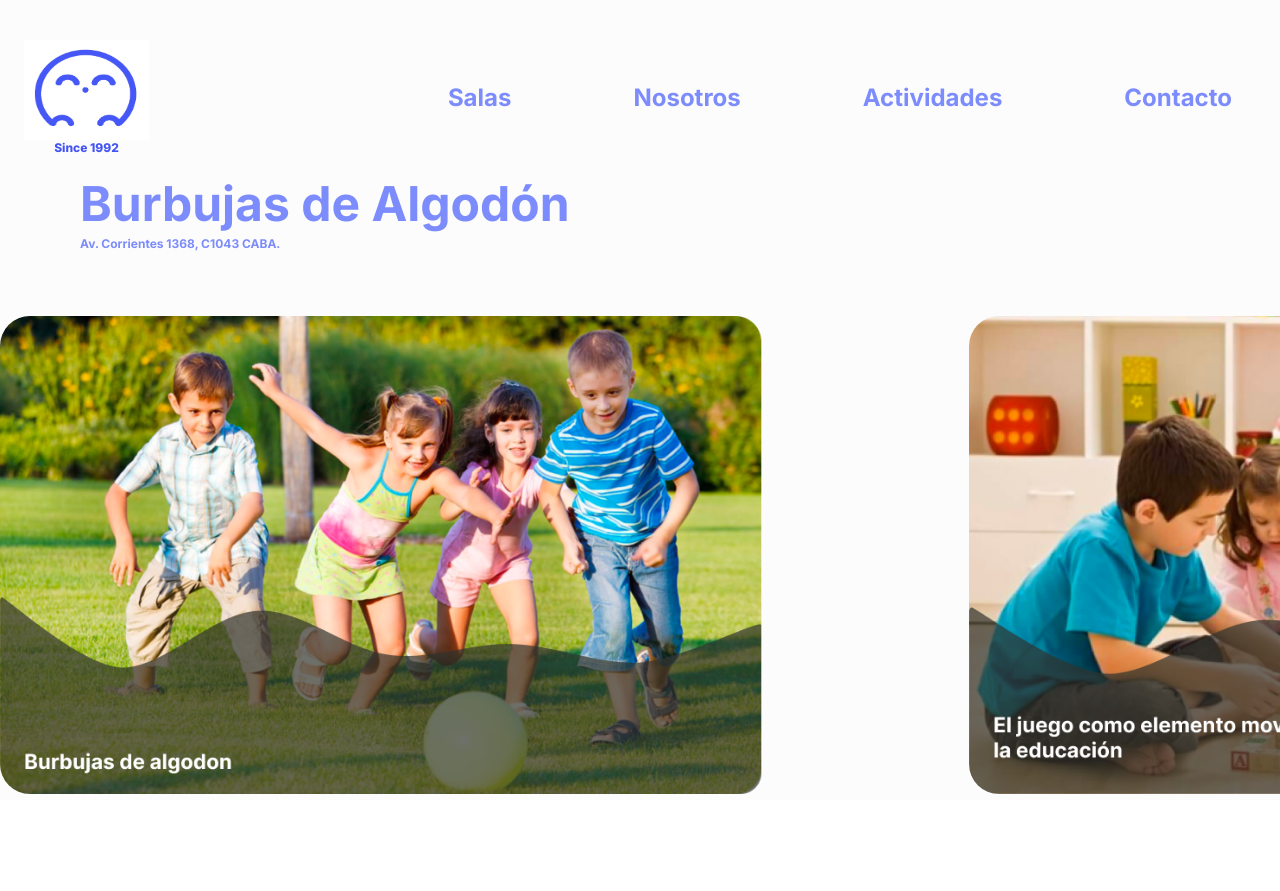
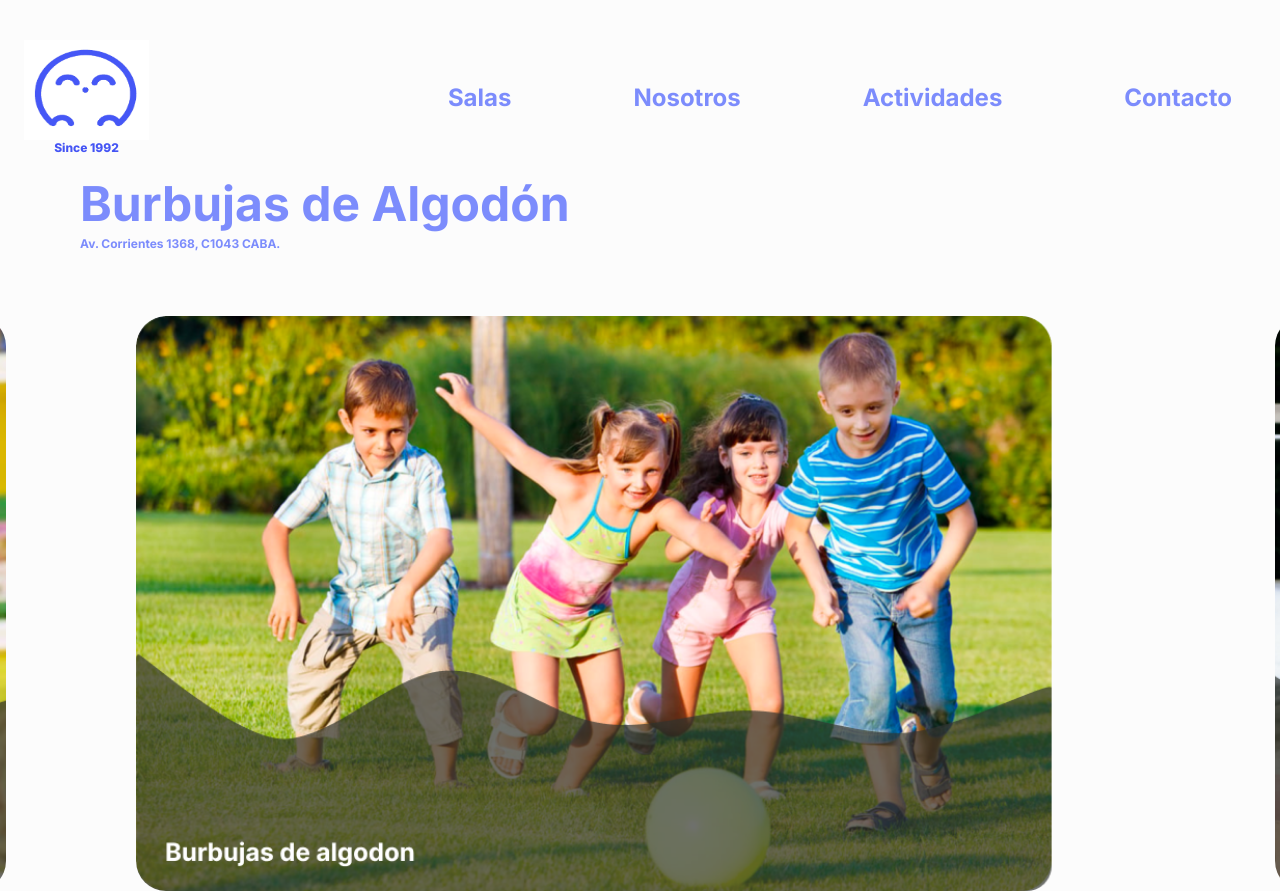
Before and after one commit to Diego-Fdez/burbujas-de-algodon, a React (Vite) app: page / in a window 1280 px wide. Before the commit the page ends 800 px from the top, so only its background shows below. Built offline with nearby package versions, Linux system fonts and the light colour scheme; a web font is replaced by a local one.

Commit message:
create slideShow

```diff
--- a/src/pages/Home/components/SlideScreen/SlideScreen.jsx
+++ b/src/pages/Home/components/SlideScreen/SlideScreen.jsx
@@ -1,22 +1,78 @@
+import { useRef, useEffect } from 'react';
+
 const SlideScreen = () => {
+  const slideShow = useRef(null);
+
+  /**
+   * We're going to move the first element in the slideshow to the end of the slideshow, and then move
+   * the slideshow back to the original position
+   */
+  const handleSlideShow = () => {
+    if (slideShow.current.children.length > 0) {
+      /* We're getting the first element in the slideshow */
+      const firstElement = slideShow.current.children[0];
+
+      /* It's setting the transition property of the slideshow to 100ms ease-out all. */
+      slideShow.current.style.transition = `100ms ease-out all`;
+
+      /* It's getting the width of the first element in the slideshow. */
+      const slideWidth = slideShow.current.children[0].offsetWidth;
+
+      /* It's moving the slideshow to the left by the width of the first element in the slideshow. */
+      slideShow.current.style.transform = `translateX(-${slideWidth}px)`;
+
+      /**
+       * When the transition ends, remove the transition, move the first element to the end of the
+       * slideshow, and remove the transitionend event listener
+       */
+      const transitionEnd = () => {
+        slideShow.current.style.transition = 'none';
+        slideShow.current.style.transform = `translateX(0)`;
+        slideShow.current.appendChild(firstElement);
+
+        /* It's removing the transitionend event listener. */
+        slideShow.current.removeEventListener('transitionend', transitionEnd);
+      };
+
+      /* It's adding an event listener to the slideshow that listens for the transitionend event. */
+      slideShow.current.addEventListener('transitionend', transitionEnd);
+    }
+  };
+
+  useEffect(() => {
+    setInterval(() => handleSlideShow(), 3000);
+  }, []);
+
+  /* It's creating an array of strings that represent the images that will be displayed in the
+  slideshow. */
   const scrollImages = [
     'img-1-scroll',
     'img-2-scroll',
     'img-3-scroll',
+    'img-1-scroll',
     'img-4-scroll',
   ];
 
   return (
-    <div className='flex flex-row mt-[53px] md:mt-[169px] gap-12 md:gap-[58px] lg:gap-[130px] lg:mt-[188px]'>
+    <div>
+      <div
+        ref={slideShow}
+        className='flex flex-row justify-center mt-[53px] md:mt-[169px] gap-12 md:gap-[58px] lg:gap-[130px] lg:mt-[188px] w-full'
+      >
         {scrollImages.map((scrollImage) => (
+          <div
+            key={scrollImage}
+            className='min-w-[265px] min-h-[132px] md:min-w-[682px] md:min-h-[554px] lg:min-w-[1009px] lg:min-h-[478px] '
+          >
             <img
-          key={scrollImage}
-          className='w-[265px] h-[132px] md:w-[882px] md:h-[554px] rounded-[30px] lg:w-[1009px] lg:h-[478px]'
+              className=' min-w-full min-h-full object-cover rounded-[30px]'
               src={`${scrollImage}.png`}
               alt='children-playing'
               loading='lazy'
             />
+          </div>
         ))}
+      </div>
     </div>
   );
 };
```
Lines whose indentation alone changed are shown as unchanged.
